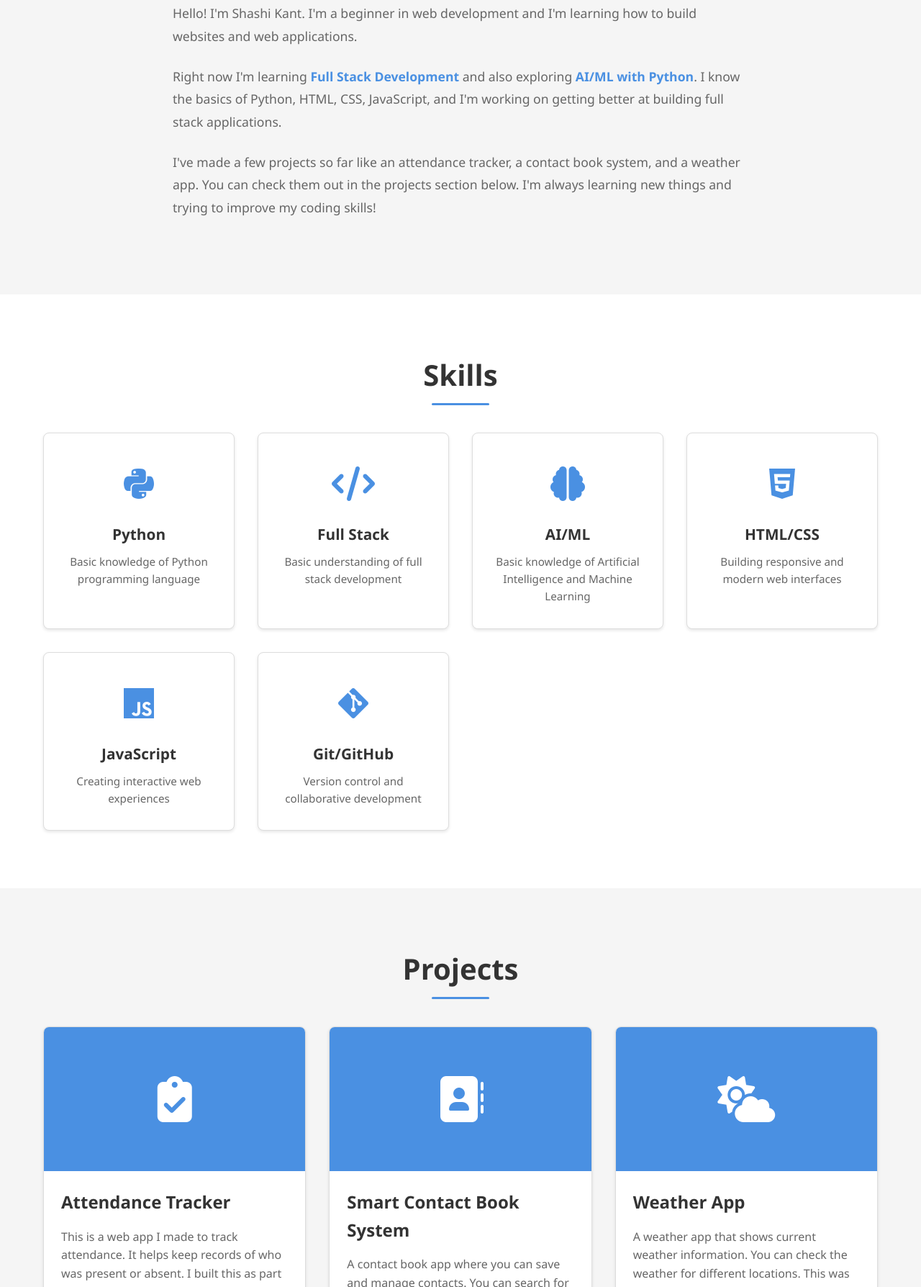
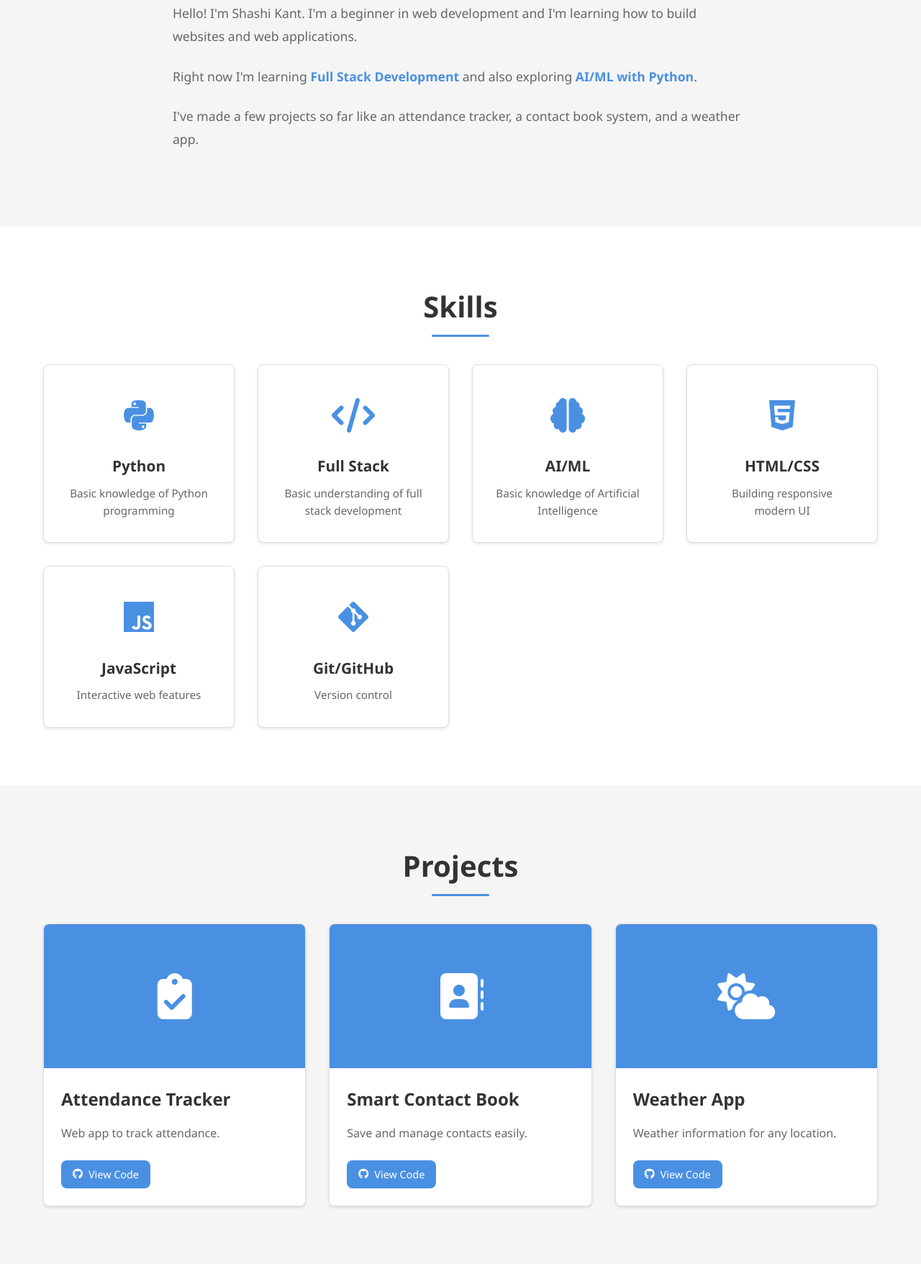
Before and after one commit to shashikantoff/Full-stack-Capstone-Project, a plain HTML site: page index.html in a window 1280 px wide. Shown: the part 1012-2800 px from the top of the page at 72% size. Drawn offline with Linux system fonts and the light colour scheme.

Commit message:
Enhance index.html with resume button and updates
Added a resume button and updated project descriptions.

```diff
--- a/index.html
+++ b/index.html
@@ -21,9 +21,7 @@
                 <li><a href="#contact">Contact</a></li>
             </ul>
             <div class="hamburger">
-                <span></span>
-                <span></span>
-                <span></span>
+                <span></span><span></span><span></span>
             </div>
         </div>
     </nav>
@@ -43,9 +41,19 @@
                     Currently exploring Full Stack Development and AI/ML with Python.
                     Check out my projects below!
                 </p>
+
+                <!-- 🔥 ADDED RESUME BUTTON HERE -->
                 <div class="hero-buttons">
                     <a href="#projects" class="btn btn-primary">View My Projects</a>
+
+                    <a href="https://drive.google.com/file/d/1VECv7uIL5IJsrywBmP3cvPomGO4gJQ73/view?usp=sharing"
+                       target="_blank"
+                       class="btn btn-primary">
+                       <i class="fas fa-file-alt"></i> My Resume
+                    </a>
                 </div>
+                <!-- 🔥 END RESUME BUTTON -->
+
             </div>
         </div>
     </section>
@@ -55,17 +63,9 @@
             <h2 class="section-title">About Me</h2>
             <div class="about-content">
                 <div class="about-text">
-                    <p>
-                        Hello! I'm Shashi Kant. I'm a beginner in web development and I'm learning how to build websites and web applications.
-                    </p>
-                    <p>
-                        Right now I'm learning <strong>Full Stack Development</strong> and also exploring <strong>AI/ML with Python</strong>.
-                        I know the basics of Python, HTML, CSS, JavaScript, and I'm working on getting better at building full stack applications.
-                    </p>
-                    <p>
-                        I've made a few projects so far like an attendance tracker, a contact book system, and a weather app.
-                        You can check them out in the projects section below. I'm always learning new things and trying to improve my coding skills!
-                    </p>
+                    <p>Hello! I'm Shashi Kant. I'm a beginner in web development and I'm learning how to build websites and web applications.</p>
+                    <p>Right now I'm learning <strong>Full Stack Development</strong> and also exploring <strong>AI/ML with Python</strong>.</p>
+                    <p>I've made a few projects so far like an attendance tracker, a contact book system, and a weather app.</p>
                 </div>
             </div>
         </div>
@@ -75,48 +75,12 @@
         <div class="container">
             <h2 class="section-title">Skills</h2>
             <div class="skills-grid">
-                <div class="skill-card">
-                    <div class="skill-icon">
-                        <i class="fab fa-python"></i>
-                    </div>
-                    <h3>Python</h3>
-                    <p>Basic knowledge of Python programming language</p>
-                </div>
-                <div class="skill-card">
-                    <div class="skill-icon">
-                        <i class="fas fa-code"></i>
-                    </div>
-                    <h3>Full Stack</h3>
-                    <p>Basic understanding of full stack development</p>
-                </div>
-                <div class="skill-card">
-                    <div class="skill-icon">
-                        <i class="fas fa-brain"></i>
-                    </div>
-                    <h3>AI/ML</h3>
-                    <p>Basic knowledge of Artificial Intelligence and Machine Learning</p>
-                </div>
-                <div class="skill-card">
-                    <div class="skill-icon">
-                        <i class="fab fa-html5"></i>
-                    </div>
-                    <h3>HTML/CSS</h3>
-                    <p>Building responsive and modern web interfaces</p>
-                </div>
-                <div class="skill-card">
-                    <div class="skill-icon">
-                        <i class="fab fa-js"></i>
-                    </div>
-                    <h3>JavaScript</h3>
-                    <p>Creating interactive web experiences</p>
-                </div>
-                <div class="skill-card">
-                    <div class="skill-icon">
-                        <i class="fab fa-git-alt"></i>
-                    </div>
-                    <h3>Git/GitHub</h3>
-                    <p>Version control and collaborative development</p>
-                </div>
+                <div class="skill-card"><div class="skill-icon"><i class="fab fa-python"></i></div><h3>Python</h3><p>Basic knowledge of Python programming</p></div>
+                <div class="skill-card"><div class="skill-icon"><i class="fas fa-code"></i></div><h3>Full Stack</h3><p>Basic understanding of full stack development</p></div>
+                <div class="skill-card"><div class="skill-icon"><i class="fas fa-brain"></i></div><h3>AI/ML</h3><p>Basic knowledge of Artificial Intelligence</p></div>
+                <div class="skill-card"><div class="skill-icon"><i class="fab fa-html5"></i></div><h3>HTML/CSS</h3><p>Building responsive modern UI</p></div>
+                <div class="skill-card"><div class="skill-icon"><i class="fab fa-js"></i></div><h3>JavaScript</h3><p>Interactive web features</p></div>
+                <div class="skill-card"><div class="skill-icon"><i class="fab fa-git-alt"></i></div><h3>Git/GitHub</h3><p>Version control</p></div>
             </div>
         </div>
     </section>
@@ -125,60 +89,46 @@
         <div class="container">
             <h2 class="section-title">Projects</h2>
             <div class="projects-grid">
+
                 <div class="project-card">
-                    <div class="project-image">
-                        <i class="fas fa-clipboard-check"></i>
-                    </div>
+                    <div class="project-image"><i class="fas fa-clipboard-check"></i></div>
                     <div class="project-content">
                         <h3>Attendance Tracker</h3>
-                        <p>
-                            This is a web app I made to track attendance. It helps keep records of who was present or absent.
-                            I built this as part of my learning journey.
-                        </p>
+                        <p>Web app to track attendance.</p>
                         <div class="project-links">
-                            <a href="https://github.com/shashikantoff/Krmu_assignment/tree/main/assignment_1"
-                               target="_blank" rel="noopener" class="project-link">
+                            <a href="https://github.com/shashikantoff/Krmu_assignment/tree/main/assignment_1" target="_blank" class="project-link">
                                 <i class="fab fa-github"></i> View Code
                             </a>
                         </div>
                     </div>
                 </div>
+
                 <div class="project-card">
-                    <div class="project-image">
-                        <i class="fas fa-address-book"></i>
-                    </div>
+                    <div class="project-image"><i class="fas fa-address-book"></i></div>
                     <div class="project-content">
-                        <h3>Smart Contact Book System</h3>
-                        <p>
-                            A contact book app where you can save and manage contacts. You can search for contacts and organize them.
-                            This was one of my first projects.
-                        </p>
+                        <h3>Smart Contact Book</h3>
+                        <p>Save and manage contacts easily.</p>
                         <div class="project-links">
-                            <a href="https://github.com/shashikantoff/Krmu_assignment/tree/main/Assignment_02"
-                               target="_blank" rel="noopener" class="project-link">
+                            <a href="https://github.com/shashikantoff/Krmu_assignment/tree/main/Assignment_02" target="_blank" class="project-link">
                                 <i class="fab fa-github"></i> View Code
                             </a>
                         </div>
                     </div>
                 </div>
+
                 <div class="project-card">
-                    <div class="project-image">
-                        <i class="fas fa-cloud-sun"></i>
-                    </div>
+                    <div class="project-image"><i class="fas fa-cloud-sun"></i></div>
                     <div class="project-content">
                         <h3>Weather App</h3>
-                        <p>
-                            A weather app that shows current weather information. You can check the weather for different locations.
-                            This was my full-stack project where I learned to connect frontend and backend.
-                        </p>
+                        <p>Weather information for any location.</p>
                         <div class="project-links">
-                            <a href="https://github.com/shashikantoff/Full-stack-lab-assignment_02.git"
-                               target="_blank" rel="noopener" class="project-link">
+                            <a href="https://github.com/shashikantoff/Full-stack-lab-assignment_02.git" target="_blank" class="project-link">
                                 <i class="fab fa-github"></i> View Code
                             </a>
                         </div>
                     </div>
                 </div>
+
             </div>
         </div>
     </section>
@@ -187,25 +137,16 @@
         <div class="container">
             <h2 class="section-title">Get In Touch</h2>
             <div class="contact-content">
-                <p class="contact-description">
-                    If you want to connect with me or have any questions, feel free to reach out!
-                    I'm always happy to chat about coding, projects, or learning opportunities.
-                </p>
+                <p class="contact-description">If you want to connect with me or have any questions, feel free to reach out!</p>
                 <div class="contact-info">
                     <a href="mailto:shashiofficial06@gmail.com" class="contact-item">
                         <i class="fas fa-envelope"></i>
                         <span>shashiofficial06@gmail.com</span>
                     </a>
                     <div class="contact-social">
-                        <a href="https://github.com/shashikantoff" target="_blank" rel="noopener" class="social-btn" title="GitHub">
-                            <i class="fab fa-github"></i>
-                        </a>
-                        <a href="https://www.linkedin.com/in/shashi-kant-50391535a/" target="_blank" rel="noopener" class="social-btn" title="LinkedIn">
-                            <i class="fab fa-linkedin"></i>
-                        </a>
-                        <a href="https://www.instagram.com/shashi.kant.06" target="_blank" rel="noopener" class="social-btn" title="Instagram">
-                            <i class="fab fa-instagram"></i>
-                        </a>
+                        <a href="https://github.com/shashikantoff" target="_blank" class="social-btn"><i class="fab fa-github"></i></a>
+                        <a href="https://www.linkedin.com/in/shashi-kant-50391535a/" target="_blank" class="social-btn"><i class="fab fa-linkedin"></i></a>
+                        <a href="https://www.instagram.com/shashi.kant.06" target="_blank" class="social-btn"><i class="fab fa-instagram"></i></a>
                     </div>
                 </div>
             </div>
```
